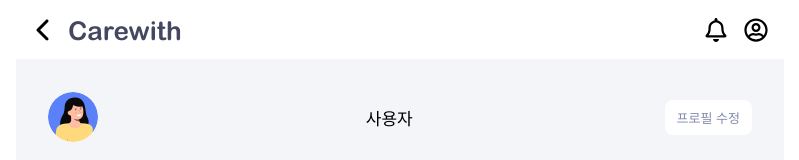
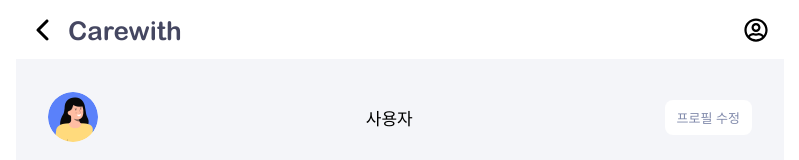
Before and after one commit to carewith/carewith-fe, a Next.js app: page /mypage in a window 1280 px wide. Shown: the top 160 px of the page, without its empty margins (240-1039 px from the left). Built offline with nearby package versions, Linux system fonts and the light colour scheme; a web font is replaced by a local one.

Commit message:
fix: 헤더 디자인  변경

```diff
--- a/src/components/Header.tsx
+++ b/src/components/Header.tsx
@@ -6,14 +6,12 @@ import { FaChevronLeft } from "react-icons/fa6";
 import { usePathname, useRouter } from "next/navigation";
 import {
   FaRegCheckCircle,
-  FaRegBell,
   FaRegUserCircle,
   FaRegTrashAlt,
   FaPencilAlt,
 } from "react-icons/fa";
 import { RxHamburgerMenu } from "react-icons/rx";
 import { HiOutlineDotsVertical } from "react-icons/hi";
-import Image from "next/image";
 import Sidebar from "./Sidebar";
 import { deleteCartridge } from "@/service/cartridge";
 
@@ -174,13 +172,6 @@ const Header = () => {
           )}
 
           {!isEditPath && (
-            // <Image
-            //   src={"/images/Carewith_logo.png"}
-            //   alt="logo"
-            //   width={30}
-            //   height={30}
-            //   onClick={() => router.push("/home")}
-            // />
             <LogoText id="logo" onClick={() => router.push("/home")}>
               Carewith
             </LogoText>
@@ -195,7 +186,6 @@ const Header = () => {
               />
             ) : (
               <>
-                <FaRegBell size={24} />
                 <FaRegUserCircle
                   onClick={() => router.push("/mypage")}
                   size={24}
```
